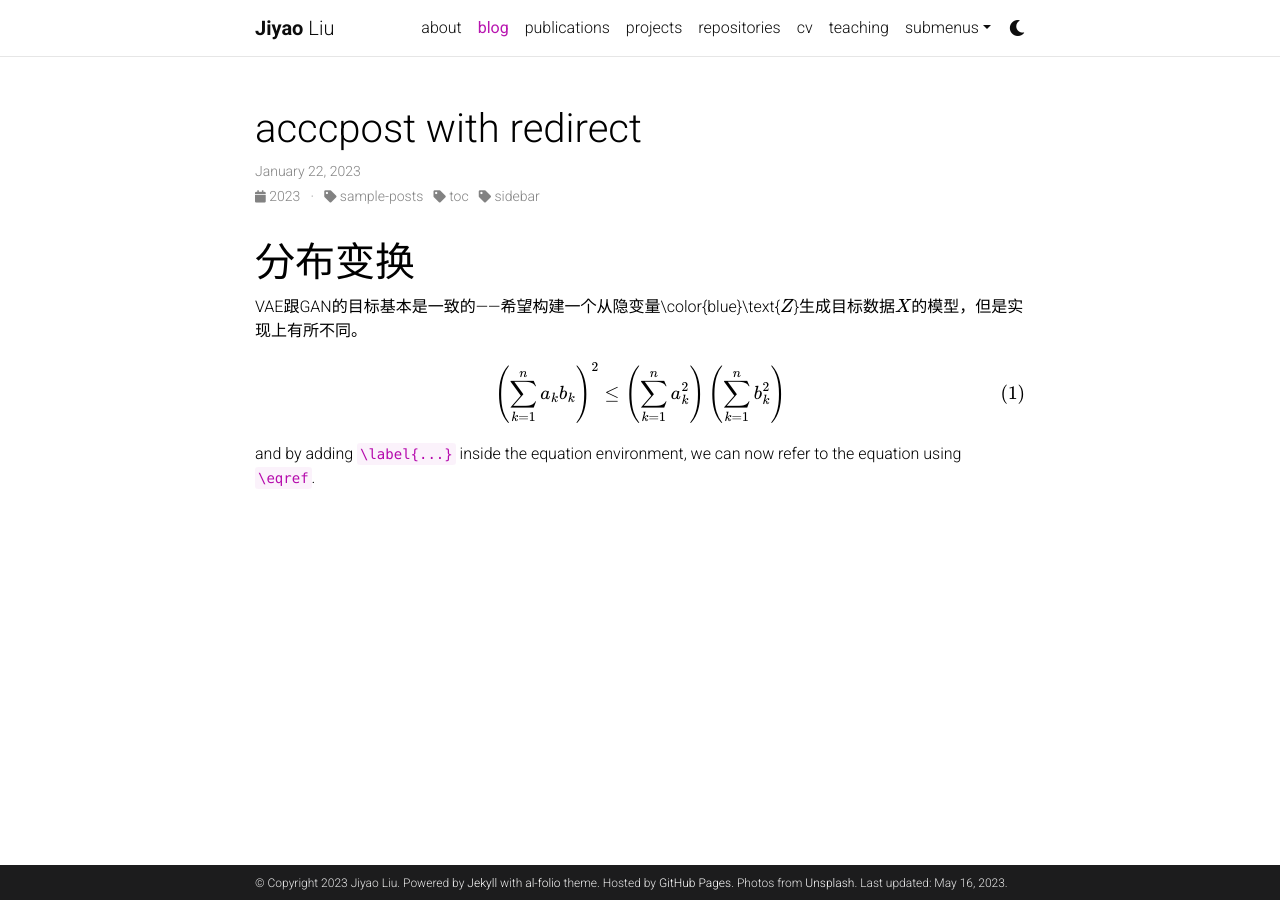
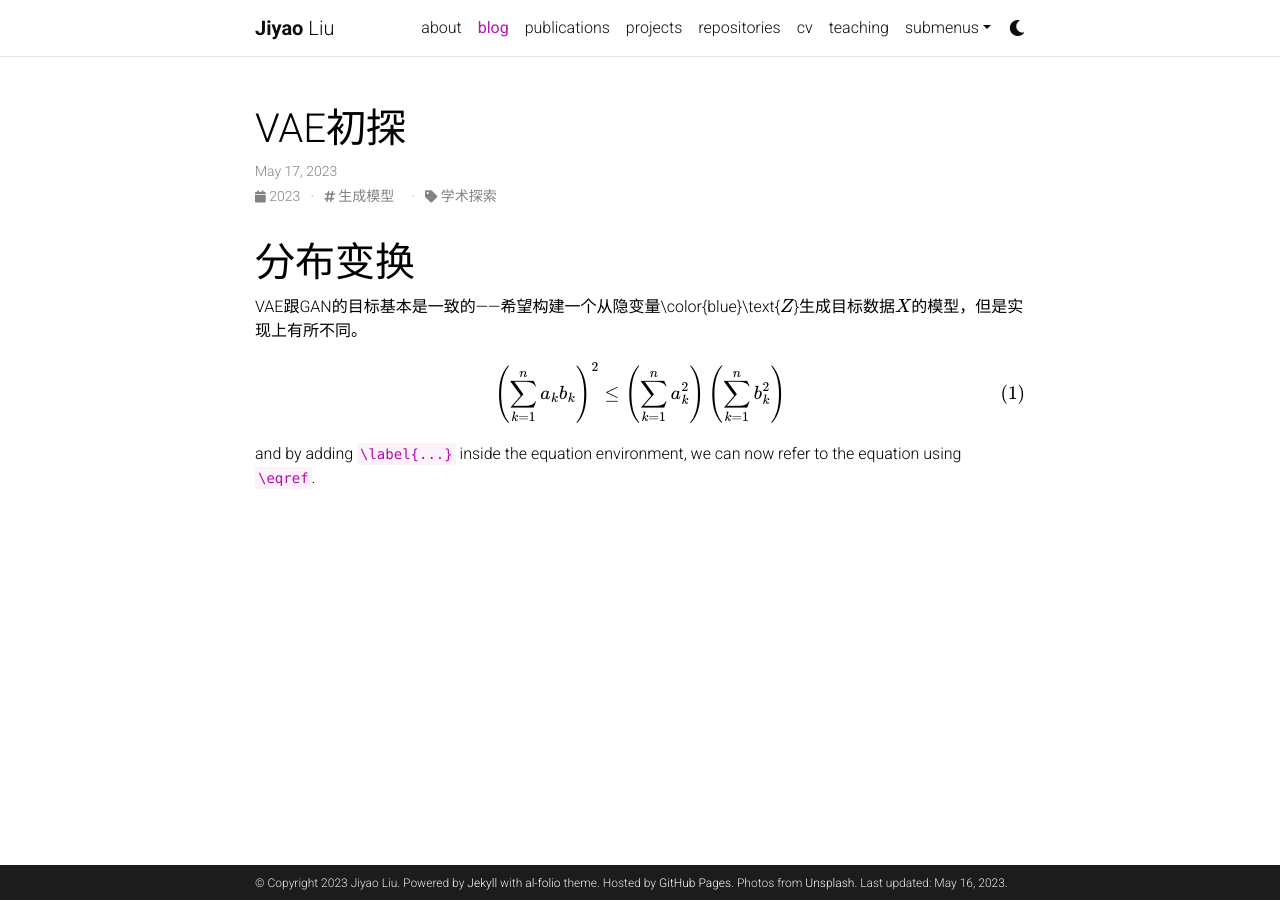
Before and after one commit to Jy-stdio/jy-stdio.github.io, a Jekyll site: the page built from _posts/2023-05-16-VAE初探.md, in a window 1280 px wide. Built offline with Jekyll 4.4.1, drawn with Linux system fonts in a browser that asks for light colours; comment, search, counter and statistics services are not loaded; a style sheet for code colours, icons or effects is not loaded.

Commit message:
Update 2023-05-16-VAE初探.md
update

```diff
--- a/_posts/2023-05-16-VAE初探.md
+++ b/_posts/2023-05-16-VAE初探.md
@@ -1,10 +1,10 @@
 ---
 layout: post
-title: acccpost with redirect
-date: 2023-022-01 17:39:00
-description: you can also rcdsedirect to assets like pdf
-categories: sample-posts toc sidebar
-giscus_comments: true
+title: VAE初探
+date: 2023-05-16 20:12:00-0400
+description: 本文整理了VAE模型的基本思路以及推导。
+tags: 生成模型
+categories: 学术探索
 related_posts: false
 toc:
   sidebar: left
```
